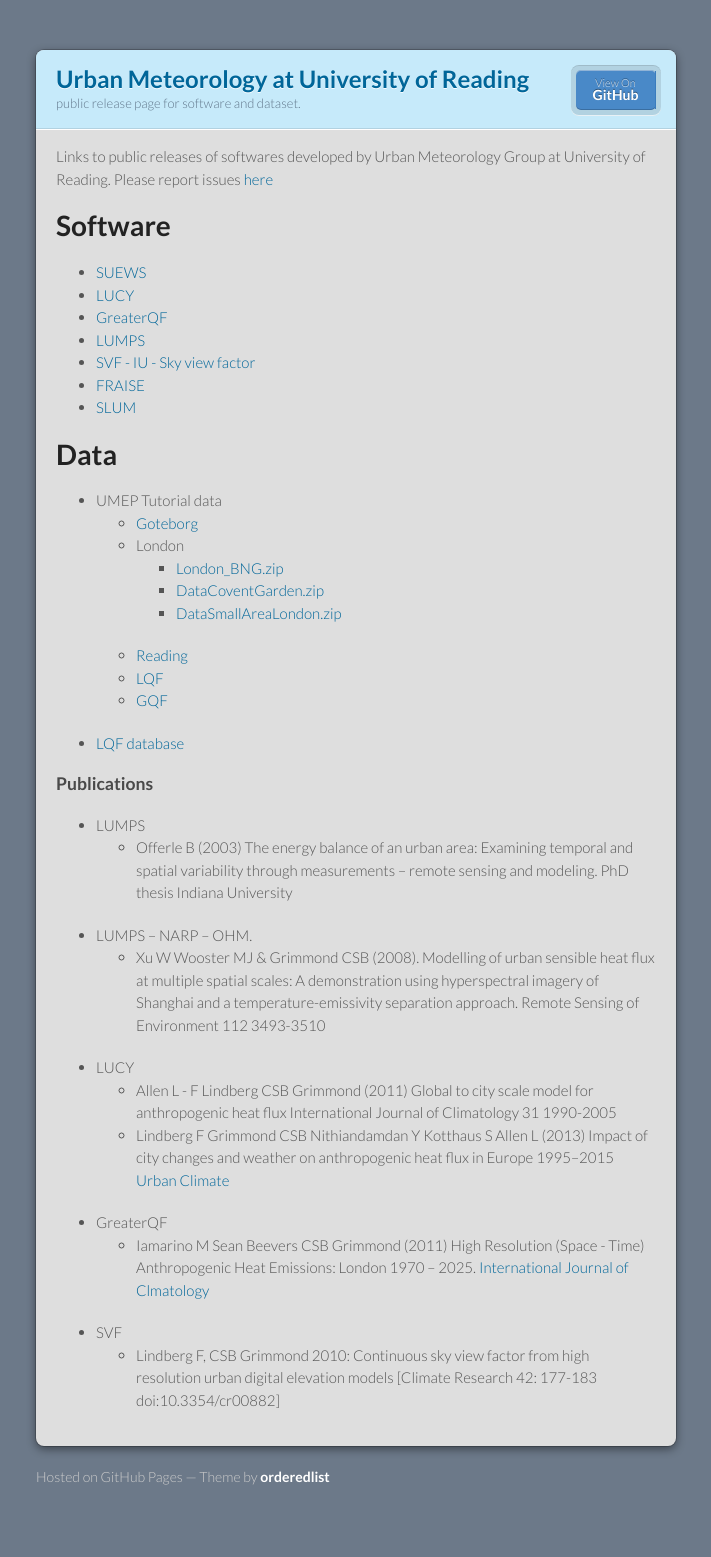
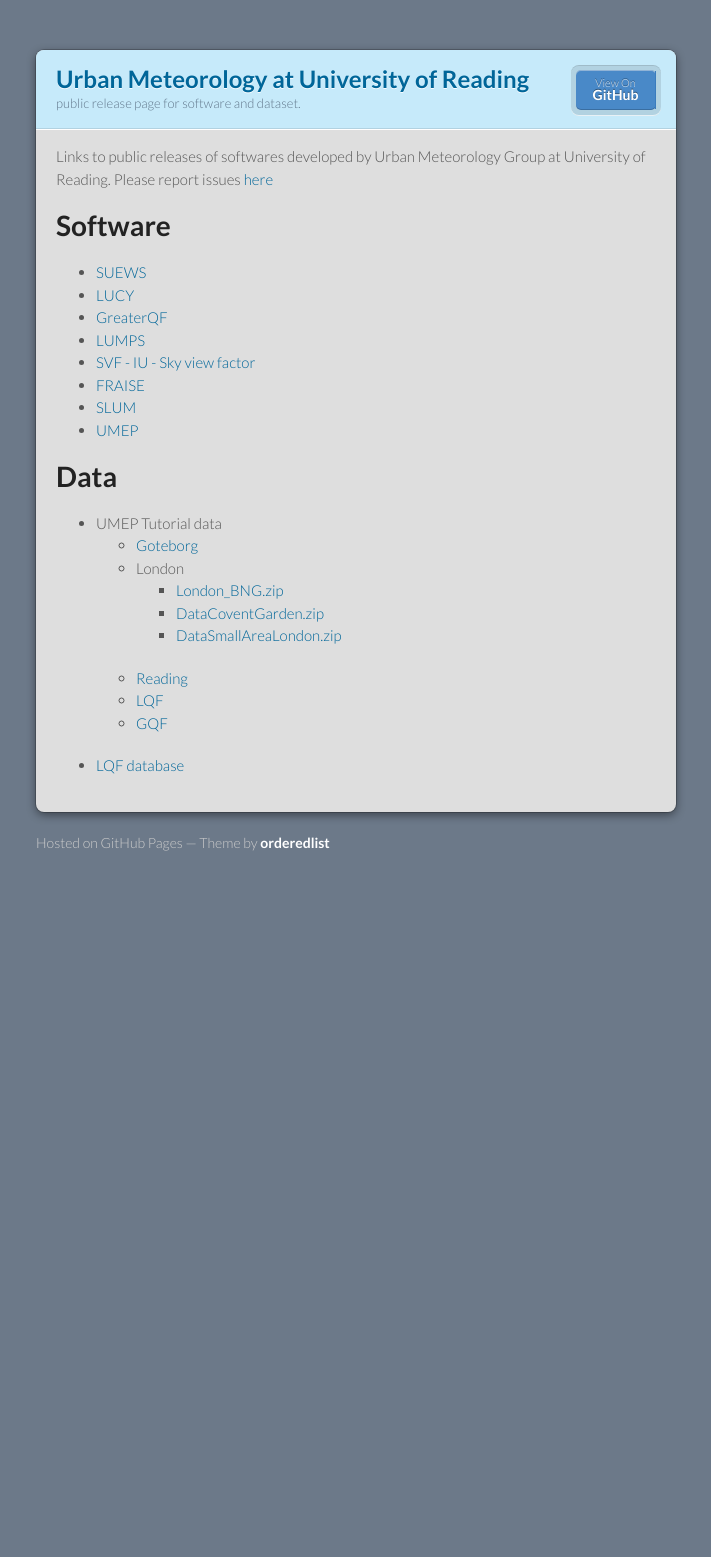
Before and after one commit to Urban-Meteorology-Reading/Urban-Meteorology-Reading.github.io, a Jekyll site: the page built from index.md, in a window 1280 px wide. Shown: the whole page, without its empty margins (284-995 px from the left). Built offline with Jekyll 4.4.1, drawn with Linux system fonts in a browser that asks for light colours; after the commit the page ends 923 px from its top, so only the background shows below that.

Commit message:
Update index.md

```diff
--- a/index.md
+++ b/index.md
@@ -14,6 +14,7 @@ Please report issues [here](https://github.com/Urban-Meteorology-Reading/Urban-M
 -   [SVF - IU - Sky view factor](SVF)
 -   [FRAISE](FRAISE)
 -   [SLUM](SLUM)
+-   [UMEP](https://umep-docs.readthedocs.io/en/latest/)
 
 # Data
 
@@ -28,22 +29,3 @@ Please report issues [here](https://github.com/Urban-Meteorology-Reading/Urban-M
     - [GQF](other files/GQF_Inputs_1.zip)
 
 -   [LQF database](other files/LQF_Database.zip)
-
-
-### Publications
-
--   LUMPS
-    -   Offerle B (2003) The energy balance of an urban area: Examining temporal and spatial variability through measurements – remote sensing and modeling. PhD thesis Indiana University
-
--   LUMPS – NARP – OHM.
-    -   Xu W Wooster MJ & Grimmond CSB (2008). Modelling of urban sensible heat flux at multiple spatial scales: A demonstration using hyperspectral imagery of Shanghai and a temperature-emissivity separation approach. Remote Sensing of Environment 112 3493-3510
-
--   LUCY
-    -   Allen L - F Lindberg CSB Grimmond (2011) Global to city scale model for anthropogenic heat flux International Journal of Climatology 31 1990-2005
-    -   Lindberg F Grimmond CSB Nithiandamdan Y Kotthaus S Allen L (2013) Impact of city changes and weather on anthropogenic heat flux in Europe 1995–2015 [Urban Climate](http://dx.doi.org/10.1016/j.uclim.2013.03.002)
-
--   GreaterQF
-    -   Iamarino M Sean Beevers CSB Grimmond (2011) High Resolution (Space - Time) Anthropogenic Heat Emissions: London 1970 – 2025. [International Journal of Clmatology](http://onlinelibrary.wiley.com/doi/10.1002/joc.2390/abstract)
-
--   SVF
-    -   Lindberg F, CSB Grimmond 2010:  Continuous sky view factor from high resolution urban digital elevation models [Climate Research 42: 177-183 doi:10.3354/cr00882]
```
